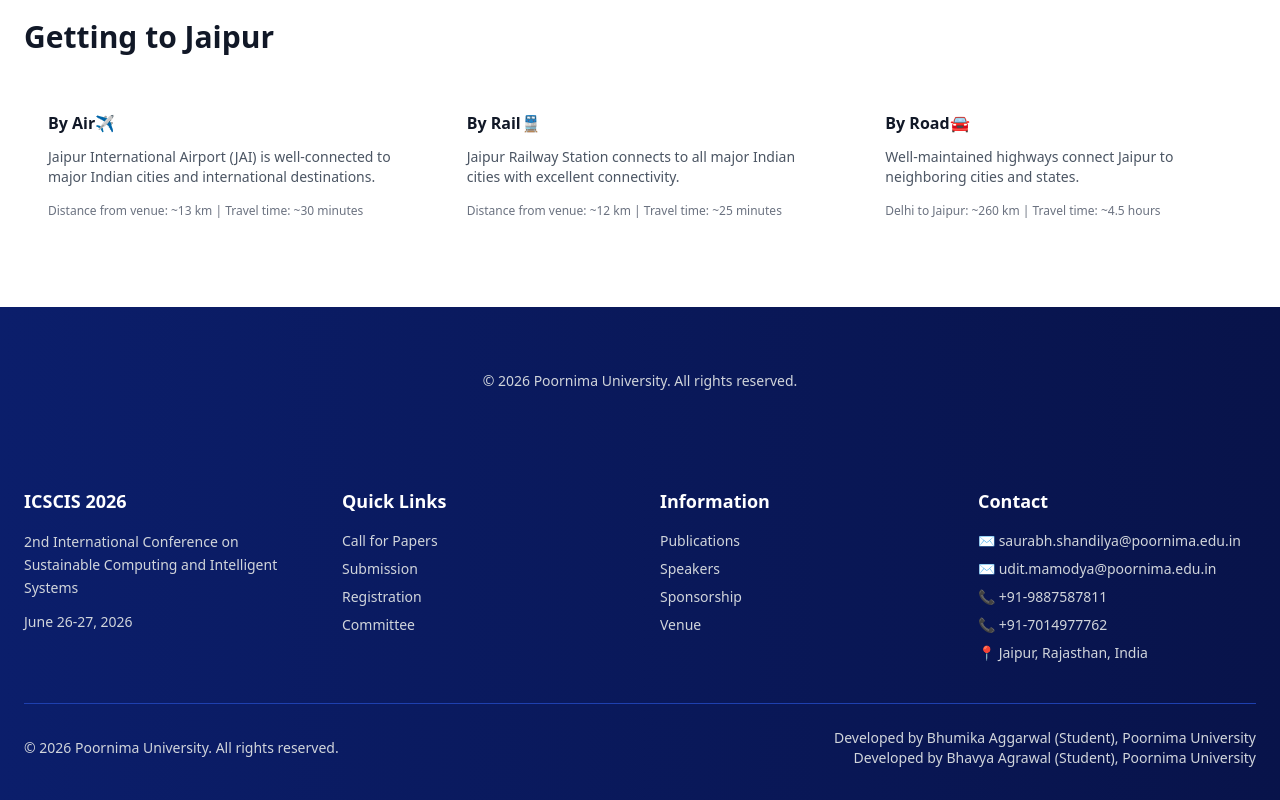
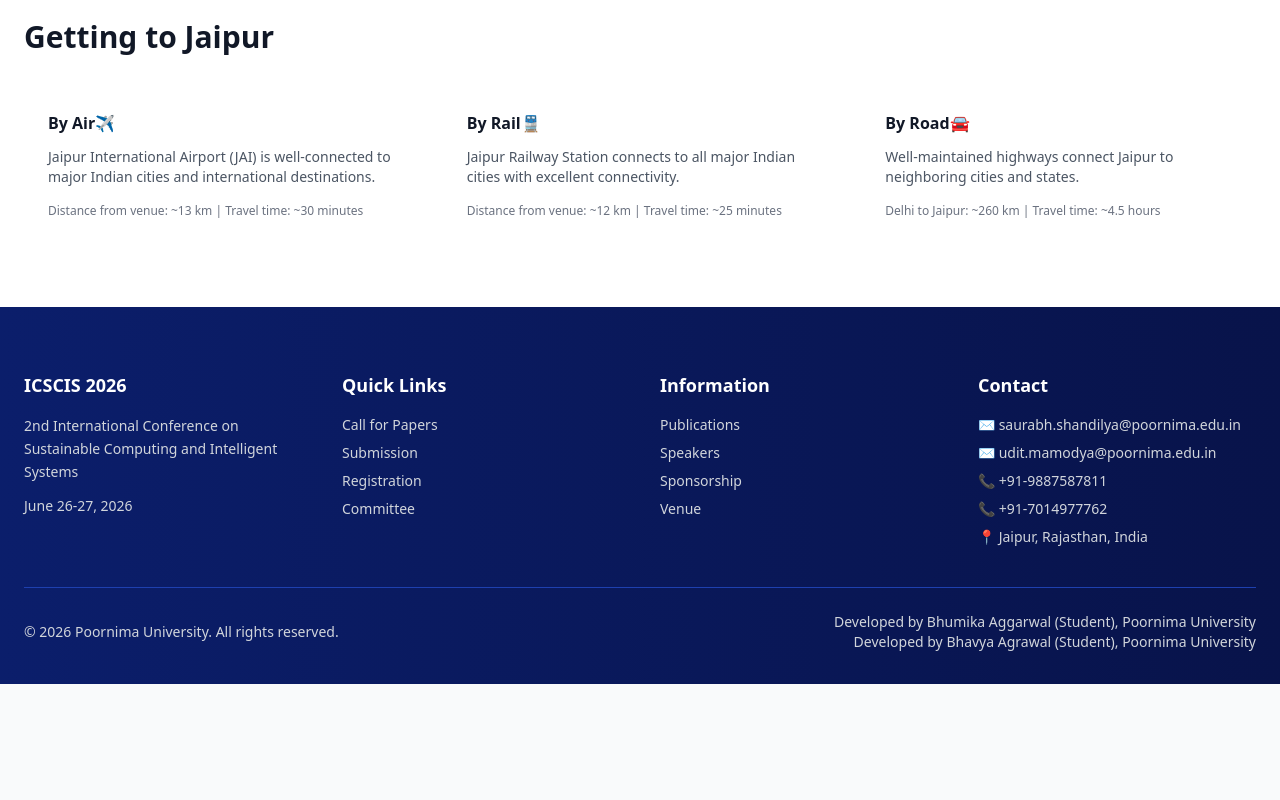
Before and after one commit to BhavyaAgrawa12/icscis-website, a website: page venue.html in a window 1280 px wide. Shown: the part 1309-2109 px from the top of the page. After the commit the page ends 1993 px from the top, so only its background shows below. Drawn offline with Linux system fonts and the light colour scheme.

Commit message:
Footer Updation

```diff
--- a/venue.html
+++ b/venue.html
@@ -219,13 +219,6 @@
   </div>
 </section>
 
-<!-- ================= FOOTER ================= -->
-<footer class="bg-gradient-to-r from-[#0b1e6b] to-[#08134a] text-white pt-16 pb-8">
-  <div class="max-w-7xl mx-auto px-6 text-center text-sm text-gray-300">
-    © 2026 Poornima University. All rights reserved.
-  </div>
-</footer>
-
 <script>
 document.addEventListener("DOMContentLoaded", function () {
 
```
Also changed, not shown: contact.html (+1 -3 lines), downloads.html (+0 -7 lines), partners.html (+0 -7 lines), registration.html (+1 -1 lines), speakers.html (+1 -1 lines), special-sessions.html (+0 -7 lines).
